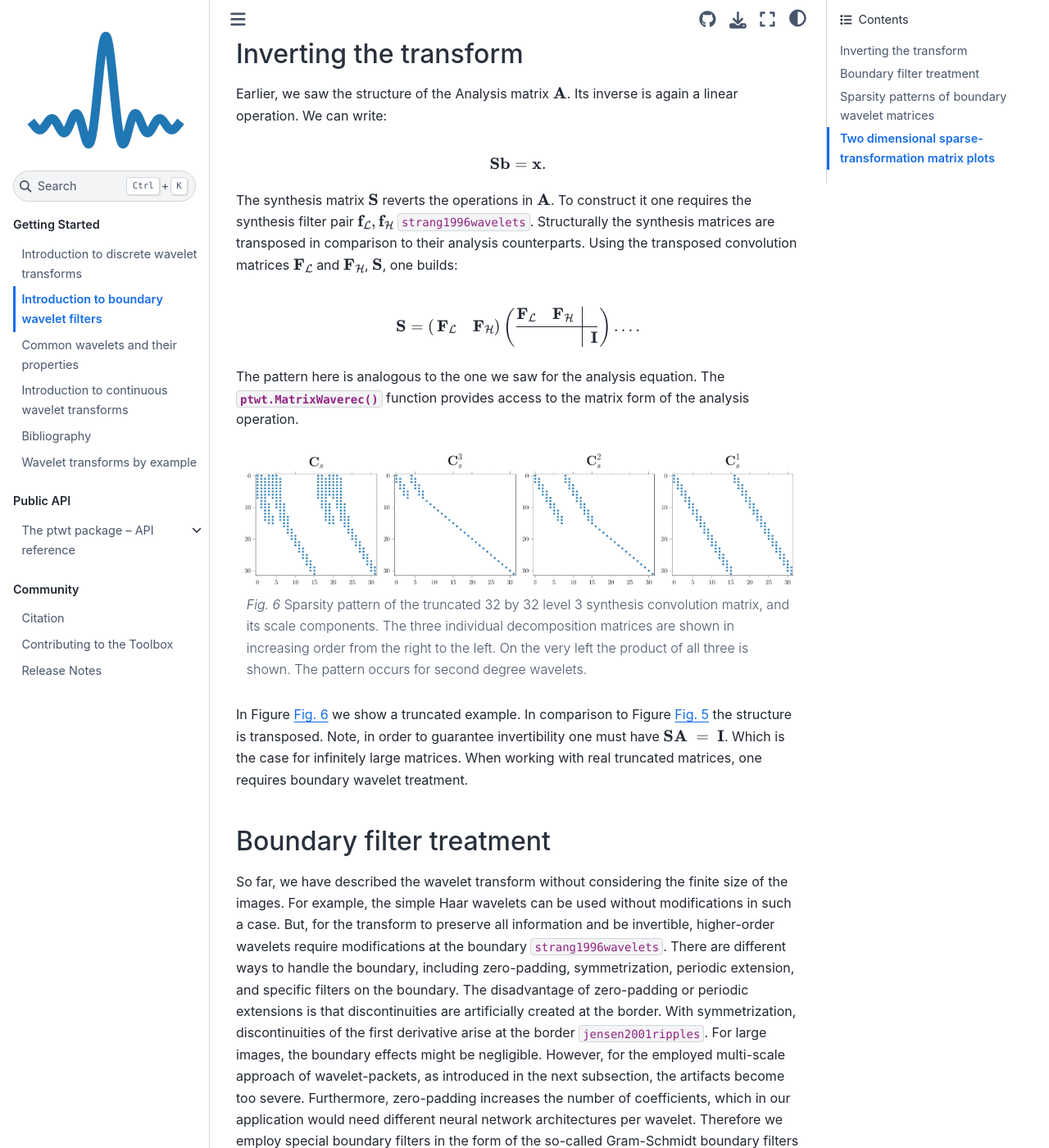
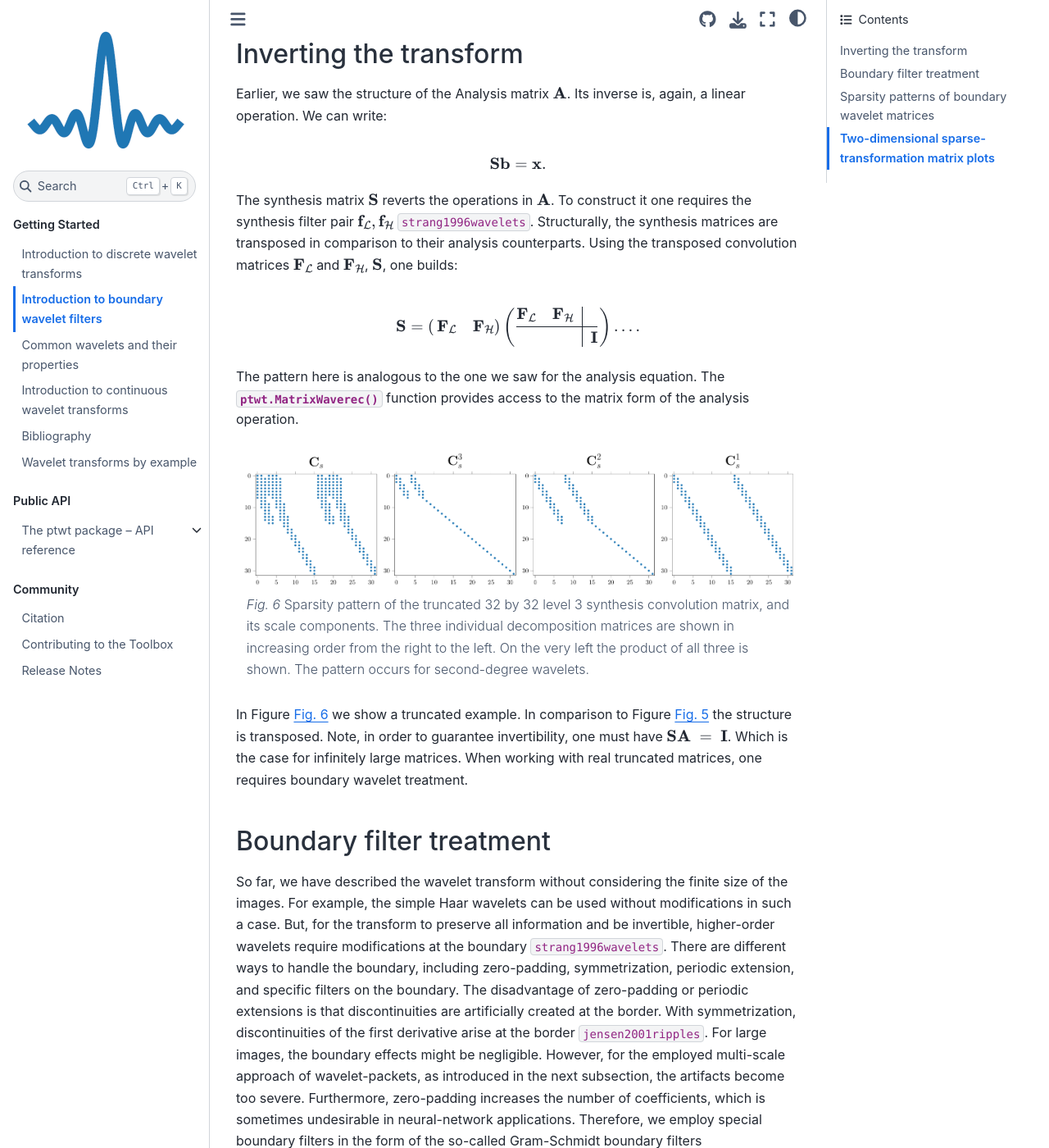
Before and after one commit to v0lta/PyTorch-Wavelet-Toolbox, a Sphinx documentation site: the page built from docs/intro_boundary_wavelets.rst, in a window 1280 px wide and 1400 px high, scrolled down 1708 px. Shown: the whole window at 82% size. Built offline with Sphinx 7.4.7 and the Sphinx Book theme 1.1.4, drawn with Linux system fonts in a browser that asks for light colours; cross-references to code outside the pages are shown as plain code; some of the changed text lies outside the part shown.

Commit message:
Update intro_boundary_wavelets.rst
Review spelling.

```diff
--- a/docs/intro_boundary_wavelets.rst
+++ b/docs/intro_boundary_wavelets.rst
@@ -9,14 +9,14 @@
 
 The **Fast Wavelet Transform (FWT)** :cite:`mallat1999wavelet` utilizes convolutions to
 decompose an input signal into its frequency components. Repeated applications of the wavelet
-transform result in a multi-scale analysis. Convolution is here a linear operation and linear
+transform result in a multi-scale analysis. Convolution is a linear operation, and linear
 operations are often written in matrix form. Consequently, we aim to find a matrix that allows
 the computation of the fast wavelet transform :cite:`strang1996wavelets`:
 
 .. math::
     \mathbf{b} = \mathbf{A}\mathbf{x}.
 
-:math:`\mathbf{A}` is a product of multiple scale-matrices. The non-zero elements in :math:`\mathbf{A}` are
+:math:`\mathbf{A}` is a product of multiple scale matrices. The non-zero elements in :math:`\mathbf{A}` are
 populated with the coefficients from the selected filter pair.
 Given the wavelet filter degree $d$, each filter has $N = 2d$ coefficients.
 Repeating diagonals compute convolution operations with the so-called analysis filter vector pair
@@ -64,7 +64,7 @@
   we discuss why in section on boundary filters below.
 
 
-In Figure :numref:`fig-conv-analysis` we illustrate a level three transform,
+In Figure :numref:`fig-conv-analysis`, we illustrate a level three transform,
 where we see the above equation at work. Ideally, :math:`\mathbf{A}` is infinitely large and orthogonal.
 For finite signals, the ideal matrices have to be truncated. :math:`\mathbf{C}` denotes finite length
 untreated convolution matrices, subscript :math:`a` and :math:`s` mark analysis, and transposed synthesis convolutions.
@@ -87,14 +87,14 @@
 ------------------------
 
 Earlier, we saw the structure of the Analysis matrix :math:`\mathbf{A}`.
-Its inverse is again a linear operation. We can write:
+Its inverse is, again, a linear operation. We can write:
 
 .. math::
   \mathbf{S}\mathbf{b} = \mathbf{x}.
 
 The synthesis matrix :math:`\mathbf{S}` reverts the operations in :math:`\mathbf{A}`.
 To construct it one requires the synthesis filter pair :math:`\mathbf{f}_\mathcal{L}, \mathbf{f}_\mathcal{H}`
-:cite:`strang1996wavelets`. Structurally the synthesis matrices are transposed
+:cite:`strang1996wavelets`. Structurally, the synthesis matrices are transposed
 in comparison to their analysis counterparts.
 Using the transposed convolution matrices :math:`\mathbf{F}_\mathcal{L}` and
 :math:`\mathbf{F}_\mathcal{H}`, :math:`\mathbf{S}`, one builds:
@@ -124,11 +124,11 @@
   Sparsity pattern of the truncated 32 by 32 level 3 synthesis convolution matrix, and its scale components.
   The three individual decomposition matrices are shown in increasing order from the right to the left.
   On the very left the product of all three is shown.
-  The pattern occurs for second degree wavelets.
+  The pattern occurs for second-degree wavelets.
 
 In Figure :numref:`fig-conv-synthesis` we show a truncated example.
 In comparison to Figure :numref:`fig-conv-analysis` the structure is transposed.
-Note, in order to guarantee invertibility one must have :math:`\mathbf{S} \mathbf{A}~=~\mathbf{I}`.
+Note, in order to guarantee invertibility, one must have :math:`\mathbf{S} \mathbf{A}~=~\mathbf{I}`.
 Which is the case for infinitely large matrices.
 When working with real truncated matrices, one requires boundary wavelet treatment.
 
@@ -149,8 +149,8 @@
 However, for the employed multi-scale approach of wavelet-packets,
 as introduced in the next subsection, the artifacts become too severe.
 Furthermore, zero-padding increases the number of coefficients,
-which in our application would need different neural network architectures per wavelet.
-Therefore we employ special boundary filters in the form of the
+which is sometimes undesirable in neural-network applications.
+Therefore, we employ special boundary filters in the form of the
 so-called Gram-Schmidt boundary filters :cite:`jensen2001ripples`.
 
 
@@ -169,11 +169,11 @@
 The idea is now to replace the filters at the boundary with specially constructed,
 shorter filters that preserve both the length and the perfect reconstruction property or other properties
 of the wavelet transform.
-Figure :numref:`fig-raw` illustrates, why the procedure is required,
-it illustrates the sparsity pattern of the matrix  :math:`\mathbf{C_s} \cdot \mathbf{C_a}`.
-The two matrices should invert each other, therefore
+Figure :numref:`fig-raw` illustrates why the procedure is required.
+It illustrates the sparsity pattern of the matrix  :math:`\mathbf{C_s} \cdot \mathbf{C_a}`.
+The two matrices should invert each other. Therefore,
 we would have expected to see the diagonal pattern of the identity matrix.
-As described above Gram-Schmidt allows us to correct both matrices.
+As described above, Gram-Schmidt allows us to correct both matrices.
 
 
 .. _fig-boundary:
@@ -199,7 +199,7 @@
   :alt: Sparsity pattern of a 32 by 32 boundary wavelet analysis matrix, and its scale components.
 
   Sparsity pattern of a 32 by 32 boundary wavelet analysis matrix, and its scale components.
-  This pattern occurs for second degree wavelets. All non-zero entries are shown.
+  This pattern occurs for second-degree wavelets. All non-zero entries are shown.
   Additional entries appear in comparison to the raw-convolution matrix.
 
 Figure :numref:`fig-conv-analysis` presented the single dimensional truncated analysis convolution matrices.
@@ -214,10 +214,10 @@
   Sparsity pattern of a 32 by 32 boundary wavelet synthesis matrix, and its scale components.
   Its synthesis counterpart with a transposed diagonal pattern is visible in Figure :numref:`fig-conv-synthesis`.
 
-Similarly the plot above shows an example sparsity pattern of a synthesis matrix from :py:meth:`ptwt.MatrixWaverec`.
+Similarly, the plot above shows an example of a sparsity pattern of a synthesis matrix from :py:meth:`ptwt.MatrixWaverec`.
 
 
-Two dimensional sparse-transformation matrix plots
+Two-dimensional sparse-transformation matrix plots
 --------------------------------------------------
 
 The :ref:`sec-fwt-2d` section introduced the two-dimensional wavelet transform.
@@ -234,7 +234,7 @@
   :alt: Sparsity patterns of two-dimensional analysis FWT-matrices. Upper indices indicate individual scale matrices.
 
   Sparsity patterns of two-dimensional analysis FWT-matrices. Upper indices indicate individual scale matrices.
-  The transformation matrix on the left is the matrix-product of all three scale-matrices.
+  The transformation matrix on the left is the matrix product of all three scale matrices.
 
 
 Figure :numref:`fig-boundary-analysis2d` shows the sparsity pattern of a two-dimensional
@@ -248,6 +248,6 @@
   :alt: Sparsity patterns of two-dimensional synthesis or IFWT matrices.
 
   Sparsity patterns of two-dimensional synthesis or IFWT matrices. Upper indices indicate individual scale matrices.
-  The transformation matrix on the left is the matrix-product of all three scale-matrices.
+  The transformation matrix on the left is the matrix product of all three scale-matrices.
 
-Similarly the plot above shows an example matrix from :py:meth:`ptwt.MatrixWaverec2`.
+Similarly, the plot above shows an example matrix from :py:meth:`ptwt.MatrixWaverec2`.
```
